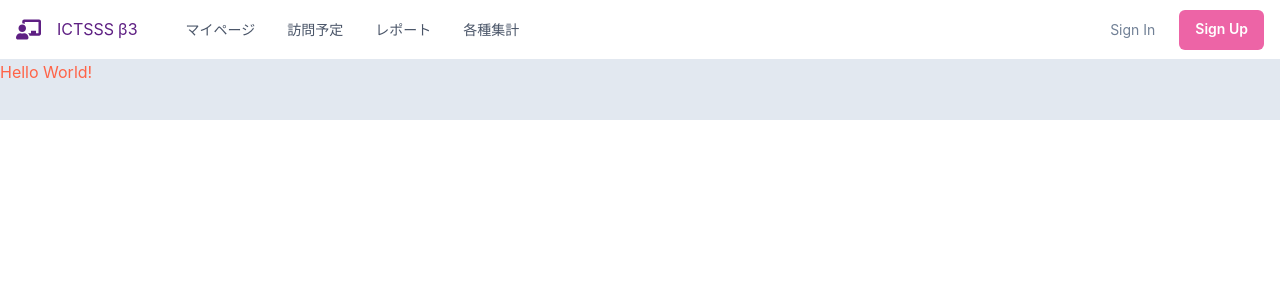
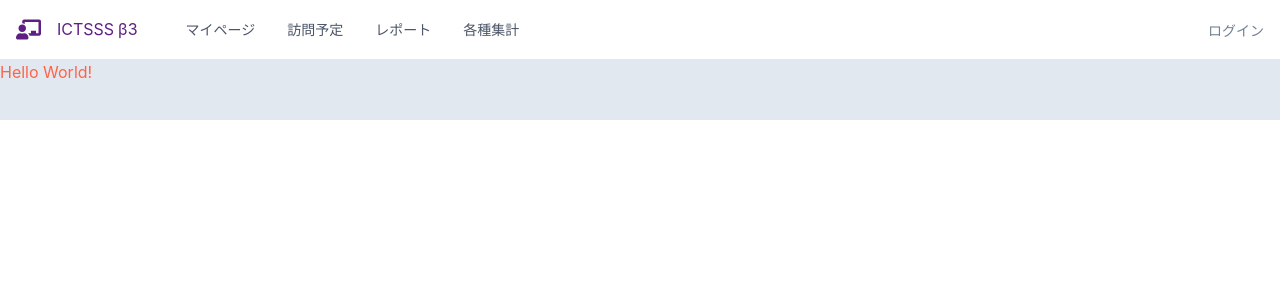
Before and after one commit to kakimoty/nextjs-test03, a Next.js app: page / in a window 1280 px wide. Shown: the top 300 px of the page. Built offline with nearby package versions, Linux system fonts and the light colour scheme.

Commit message:
Fix for Header

```diff
--- a/src/components/Header.tsx
+++ b/src/components/Header.tsx
@@ -17,11 +17,14 @@ import {
   useBreakpointValue,
   useDisclosure,
 } from '@chakra-ui/react'
-import { HamburgerIcon, CloseIcon, ChevronDownIcon, ChevronRightIcon } from '@chakra-ui/icons'
+import { HamburgerIcon, CloseIcon, ChevronDownIcon } from '@chakra-ui/icons'
 import { FaChalkboardTeacher } from 'react-icons/fa'
+import { MdCalendarViewMonth, MdMoreTime } from 'react-icons/md'
+import { IconType } from 'react-icons/lib'
 
 import { SysConst } from '../lib/SysConst'
 
+// Header
 export const Header = memo(() => {
   const { isOpen, onToggle } = useDisclosure()
 
@@ -81,9 +84,9 @@ export const Header = memo(() => {
 
         <Stack flex={{ base: 1, md: 0 }} justify={'flex-end'} direction={'row'} spacing={6}>
           <Button as={'a'} fontSize={'sm'} fontWeight={400} variant={'link'} href={'#'}>
-            Sign In
+            ログイン
           </Button>
-          <Button
+          {/* <Button
             display={{ base: 'none', md: 'inline-flex' }}
             fontSize={'sm'}
             fontWeight={600}
@@ -94,8 +97,8 @@ export const Header = memo(() => {
               bg: 'pink.300',
             }}
           >
-            Sign Up
-          </Button>
+            ログイン
+          </Button> */}
         </Stack>
       </Flex>
 
@@ -106,11 +109,13 @@ export const Header = memo(() => {
   )
 })
 
+// DesktopNav
 const DesktopNav = () => {
   const linkColor = useColorModeValue('gray.600', 'gray.200')
   const linkHoverColor = useColorModeValue('gray.800', 'white')
   const popoverContentBgColor = useColorModeValue('white', 'gray.800')
 
+  // return
   return (
     <Stack direction={'row'} spacing={4}>
       {NAV_ITEMS.map((navItem) => (
@@ -137,8 +142,8 @@ const DesktopNav = () => {
                 border={0}
                 boxShadow={'xl'}
                 bg={popoverContentBgColor}
-                p={4}
-                rounded={'xl'}
+                p={2}
+                // rounded={'xl'}
                 minW={'sm'}
               >
                 <Stack>
@@ -155,17 +160,19 @@ const DesktopNav = () => {
   )
 }
 
-const DesktopSubNav = ({ label, href, subLabel }: NavItem) => {
+// DesktopSubNav
+const DesktopSubNav = ({ label, href, subLabel, icon }: NavItem) => {
   return (
     <Link
       href={href}
       role={'group'}
       display={'block'}
       p={2}
-      rounded={'md'}
+      // rounded={'md'}
       _hover={{ bg: useColorModeValue('pink.50', 'gray.900') }}
     >
       <Stack direction={'row'} align={'center'}>
+        <Icon as={icon as unknown as IconType} />
         <Box>
           <Text transition={'all .3s ease'} _groupHover={{ color: 'pink.400' }} fontWeight={500}>
             {label}
@@ -180,14 +187,13 @@ const DesktopSubNav = ({ label, href, subLabel }: NavItem) => {
           justify={'flex-end'}
           align={'center'}
           flex={1}
-        >
-          <Icon color={'pink.400'} w={5} h={5} as={ChevronRightIcon} />
-        </Flex>
+        ></Flex>
       </Stack>
     </Link>
   )
 }
 
+// MobileNav
 const MobileNav = () => {
   return (
     <Stack bg={useColorModeValue('white', 'gray.800')} p={4} display={{ md: 'none' }}>
@@ -198,6 +204,7 @@ const MobileNav = () => {
   )
 }
 
+// MobileNavItem
 const MobileNavItem = ({ label, children, href }: NavItem) => {
   const { isOpen, onToggle } = useDisclosure()
 
@@ -248,13 +255,16 @@ const MobileNavItem = ({ label, children, href }: NavItem) => {
   )
 }
 
+// NavItem
 interface NavItem {
   label: string
   subLabel?: string
+  icon?: IconType
   children?: Array<NavItem>
   href?: string
 }
 
+// NAV_ITEMS
 const NAV_ITEMS: Array<NavItem> = [
   {
     label: 'マイページ',
@@ -265,12 +275,12 @@ const NAV_ITEMS: Array<NavItem> = [
     children: [
       {
         label: '訪問予定表',
-        // subLabel: 'Find your dream design job',
+        icon: MdCalendarViewMonth,
         href: '#',
       },
       {
         label: '訪問予定表作成',
-        // subLabel: 'An exclusive list for contract work',
+        icon: MdMoreTime,
         href: '#',
       },
     ],
@@ -280,12 +290,10 @@ const NAV_ITEMS: Array<NavItem> = [
     children: [
       {
         label: 'レポート一覧',
-        // subLabel: 'Trending Design to inspire you',
         href: '#',
       },
       {
         label: 'レポート作成',
-        // subLabel: 'Up-and-coming Designers',
         href: '#',
       },
     ],
@@ -295,7 +303,6 @@ const NAV_ITEMS: Array<NavItem> = [
     children: [
       {
         label: '支援時間集計',
-        // subLabel: 'Trending Design to inspire you',
         href: '#',
       },
     ],
```
